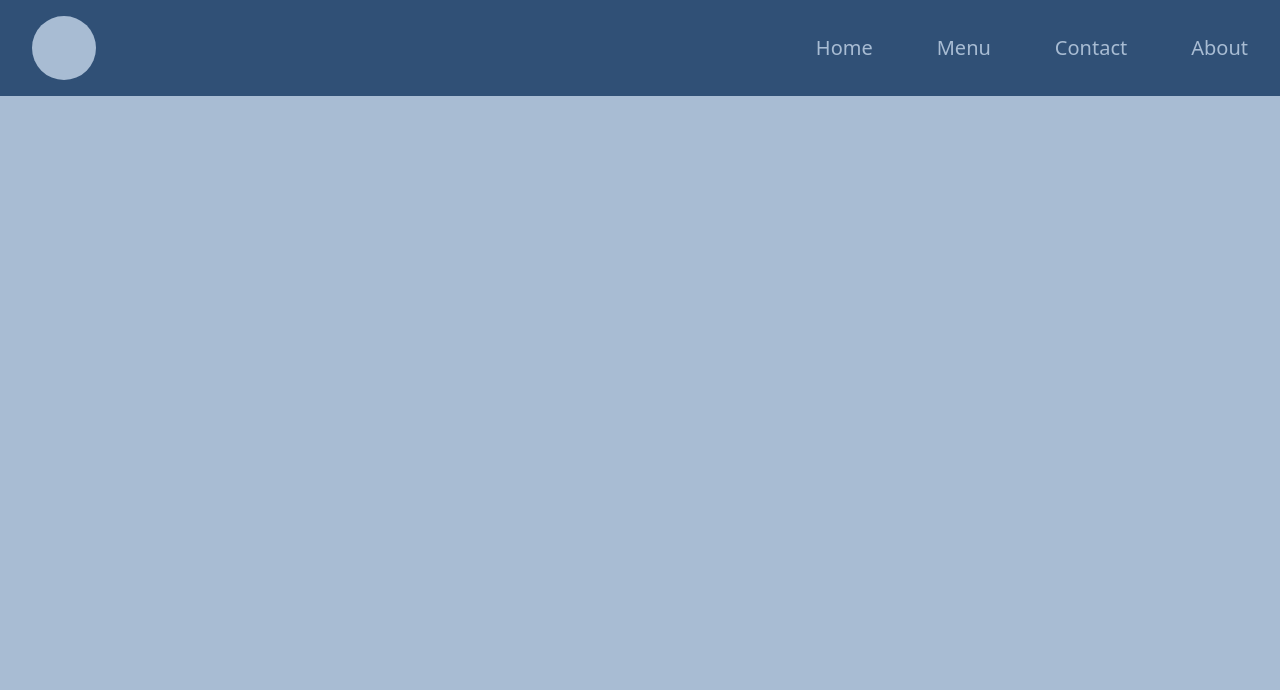
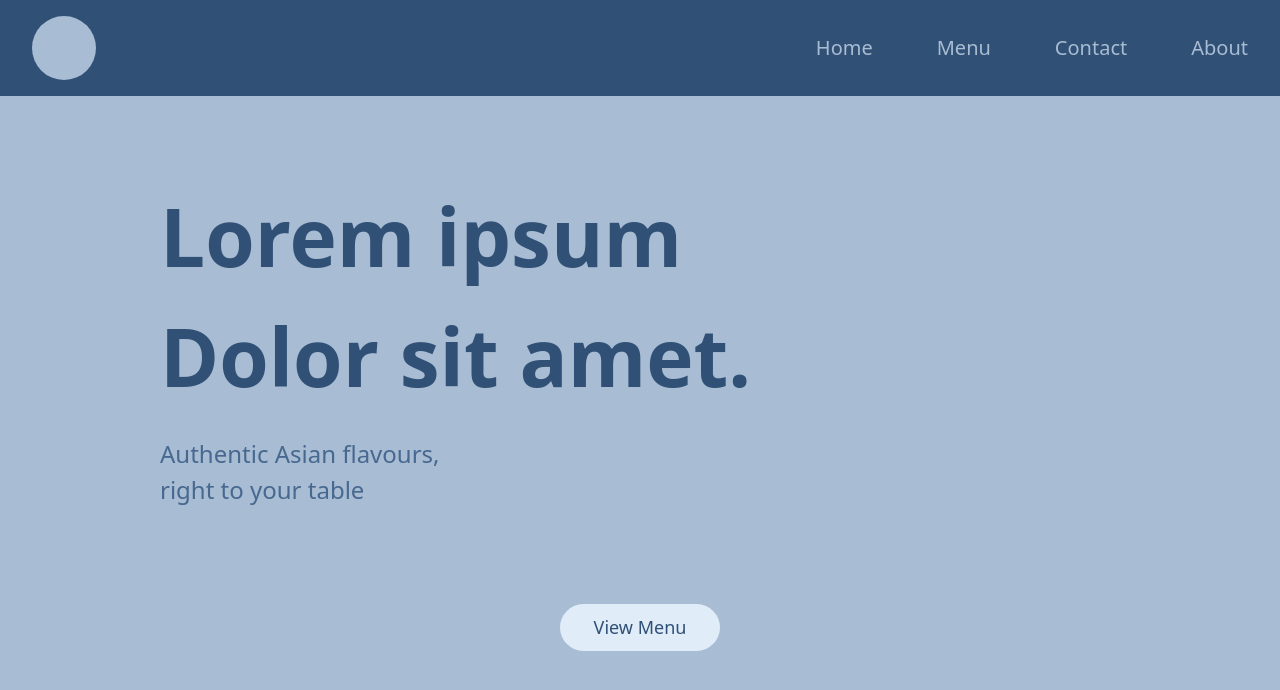
Before and after one commit to juliaszbrt/WindPho, a Next.js app: page / in a window 1280 px wide. Shown: the top 690 px of the page. Built offline with nearby package versions, Linux system fonts and the light colour scheme.

Commit message:
update homepage

```diff
--- a/src/app/page.js
+++ b/src/app/page.js
@@ -1,6 +1,24 @@
 export default function Page() {
   return (
-    <main>
+    <main className="h-auto pt-[6rem] flex justify-center">
+      <div className="mt-[5rem] w-3/4">
+        <div>
+          <h1 className="text-[2rem] font-bold text-[#305076] sm:text-[5rem]">
+            Lorem ipsum <br/>
+            Dolor sit amet.
+          </h1>
+          <p className="text-[0.9rem] mt-[20px] font-medium text-[#47688F] sm:text-[1.5rem]">
+            Authentic Asian flavours,<br/>
+            right to your table
+          </p>
+          <div className="flex justify-center">
+            <button className="mt-[4rem] sm:mt-[6rem] bg-[#E1ECF9] w-[10rem] rounded-3xl p-[10px] text-[18px] text-[#305076] hover:text-[#112235] hover:font-bold ease-in-out duration-500">View Menu</button>
+          </div>
+        </div>
+        <div>
+          {/* carousal pictures */}
+        </div>
+      </div>
     </main>
   )
 }
```
